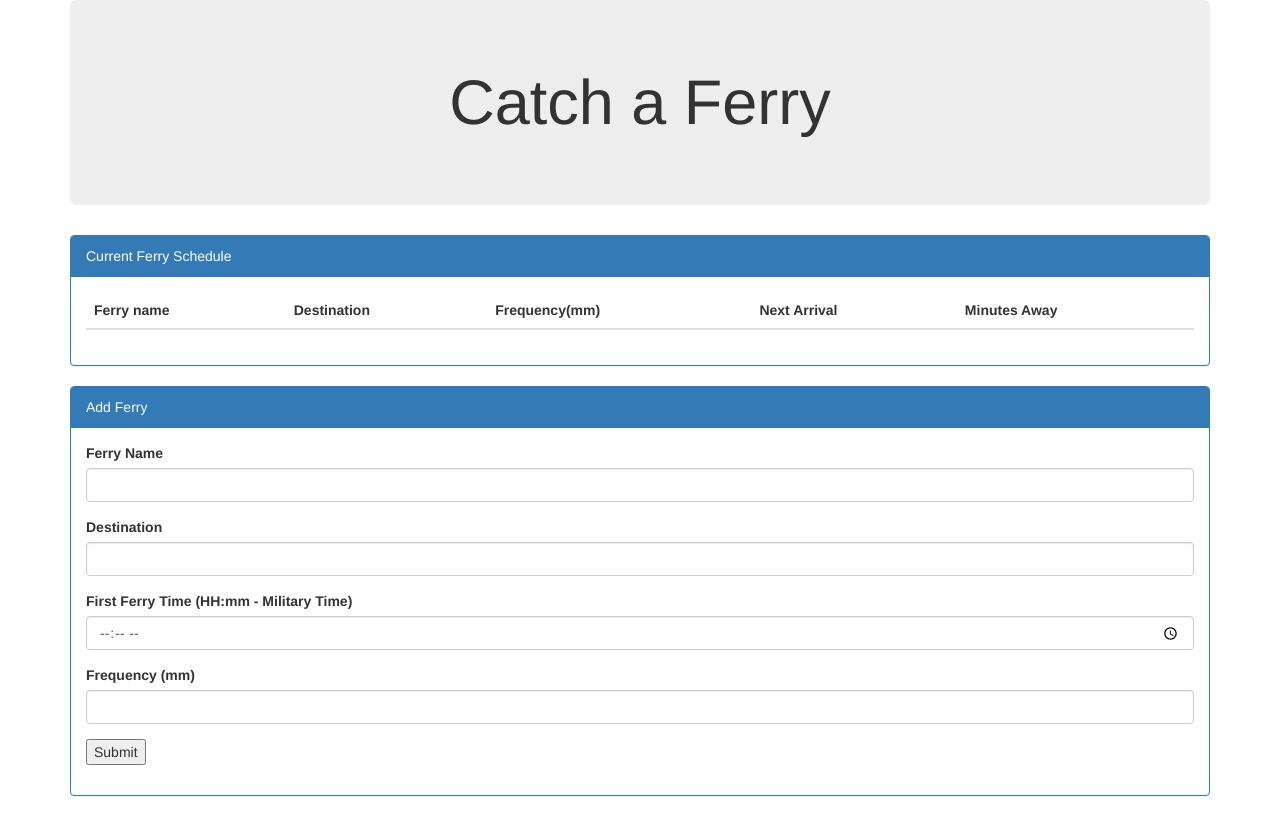
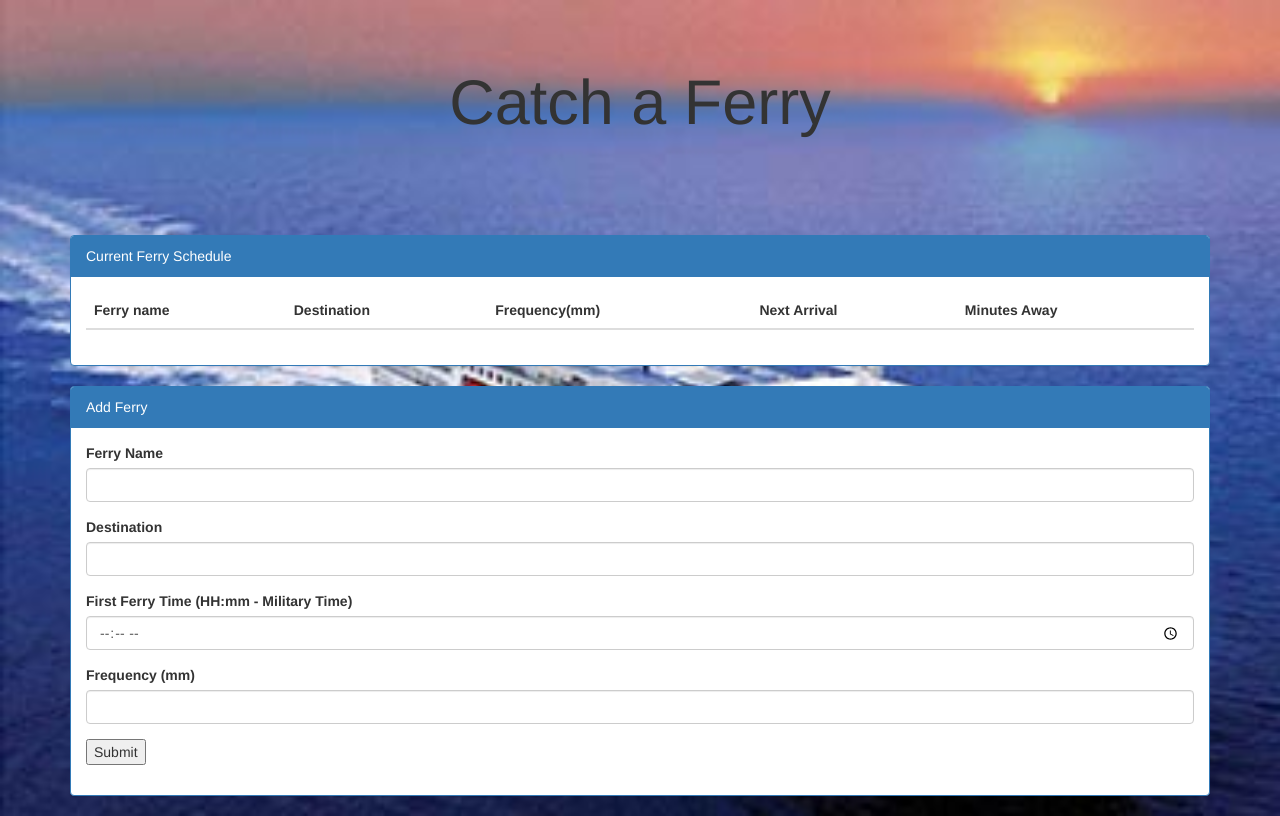
Before and after one commit to bhagya88/ferry-scheduler, a PHP site: page / in a window 1280 px wide. Run offline with PHP 8.4, Linux system fonts and the light colour scheme; lists and menus that the app fills with data are empty; some libraries are stand-ins or nearby versions.

Commit message:
added background

```diff
--- a/css/style.css
+++ b/css/style.css
@@ -1,3 +1,14 @@
 .edit{
 	color: blue;
 }
+
+.bg-ferry{
+	background: transparent;
+	background-size: cover;
+}
+
+
+body{
+	background: url("../images/ferry.jpg");
+	background-size: cover;
+}
--- a/index.html
+++ b/index.html
@@ -16,7 +16,7 @@
 <body>
 	<div class="container">
 
-		<div class="jumbotron">
+		<div class="jumbotron bg-ferry">
 			<h1 class="text-center">Catch a Ferry</h1>
 			<h2 class="text-center"></h2>
 		</div>
```
Also changed, not shown: images/ferry1.jpg (added).
